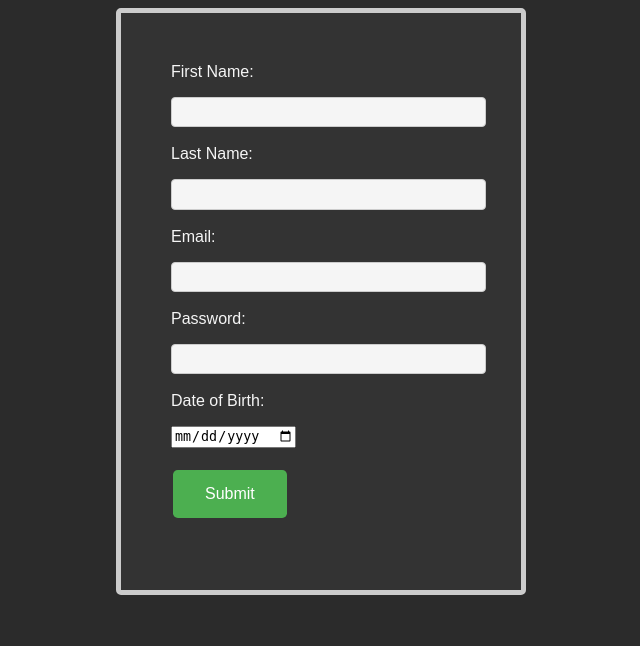
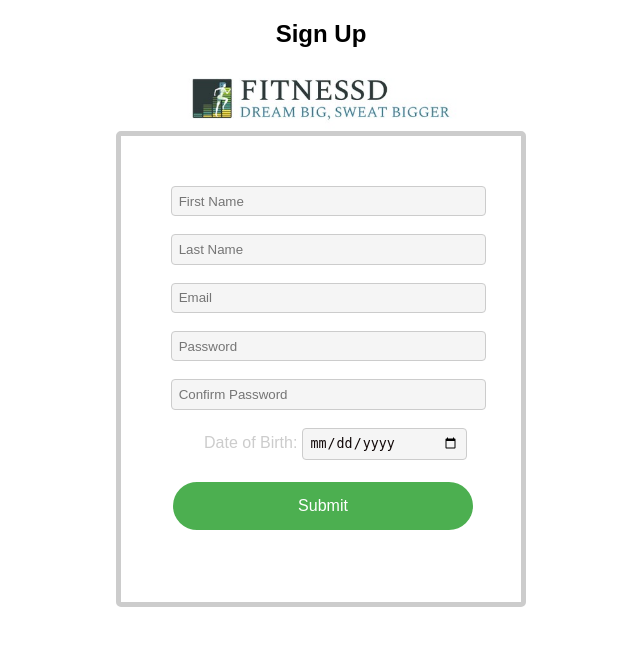
Before and after one commit to OC-Capstone/205XPSpike, a PHP site: page /php/register.html in a window 1280 px wide. Shown: the top 646 px of the page, without its empty margins (319-959 px from the left). Run offline with PHP 8.4, Linux system fonts and the light colour scheme.

Commit message:
added logos in forms

```diff
--- a/css/style.css
+++ b/css/style.css
@@ -1,5 +1,6 @@
+
 body {
-    background-color: #2b2b2b;
+    background-color: #FFFFFF;
     color: #f5f5f5;
     font-family: Arial, sans-serif;
 }
@@ -10,13 +11,15 @@ form {
     padding: 50px;
     border: 5px solid #CCC;
     border-radius: 5px;
-    background-color: #333;
+    background-color: #FFFFFF;
 }
 
 label {
-    display: block;
-    margin: 0 0 1em 0;
+    width: 100%;
+    color: #CCC;
+    padding-left: 11%;
 }
+
 
 input[type="text"], input[type="password"] {
     width: 100%;
@@ -27,16 +30,47 @@ input[type="text"], input[type="password"] {
     color: #333;
 }
 
+input[type="date"]{
+    width: 50%;
+    padding: .5em;
+    border: 1px solid #CCC;
+    border-radius: .3em;
+    background-color: #f5f5f5;
+    color: #110808;
+}
+
+input[type="number"]{
+    width: 100%;
+    padding: .5em;
+    border: 1px solid #CCC;
+    border-radius: .3em;
+    background-color: #f5f5f5;
+    color: #110808;
+}
+
 input[type="submit"] {
     background-color: #4CAF50;
     border: none;
     color: white;
     padding: 15px 32px;
     text-align: center;
+    width: 100%;
     text-decoration: none;
     display: inline-block;
     font-size: 16px;
     margin: 4px 2px;
     cursor: pointer;
-    border-radius: .3em;
+    border-radius: 2em;
 }
+.logo {
+    display: block;
+    margin-left: auto;
+    margin-right: auto;
+    width: 25%;
+
+  }
+
+  h1 {
+    text-align: center;
+    color: #000000;
+  }
--- a/php/register.html
+++ b/php/register.html
@@ -3,22 +3,23 @@
 	<head>
 		<link rel="stylesheet" href="../css/style.css">
 	</head>
+	<nav>
+		<h1>Sign Up</h1>
+		<img src="../logos/banner1.jpg" alt="logo" class="logo">
+	</nav>
 <body>
 	<form action="processregister.php" method="POST">
-		<label for="first_name">First Name:</label>
-		<input type="text" id="first_name" name="first_name" required><br><br>
 
-		<label for="last_name">Last Name:</label>
-		<input type="text" id="last_name" name="last_name" required><br><br>
+		<input type="text" id="first_name" name="first_name" placeholder="First Name" required><br><br>
 
-		<label for="email">Email:</label>
-		<input type="text" id="email" name="email" required><br><br>
+		<input type="text" id="last_name" name="last_name" placeholder="Last Name" required><br><br>
 
-		<label for="password">Password:</label>
-		<input type="password" id="password" name="password" required><br><br>
+		<input type="text" id="email" name="email" placeholder="Email"><br><br>
 
-		<label for="dob">Date of Birth:</label>
-		<input type="date" id="dob" name="dob" required><br><br>
+		<input type="password" id="password" name="password" placeholder="Password" required><br><br>
+
+		<input type="password" id="password" name="password" placeholder="Confirm Password" required><br><br>
+		<label for="dob">Date of Birth:</label> <input type="date" id="dob" name="dob" required><br><br>
 
 		<input type="submit" id="submit" name="submit" value="Submit"><br><br>
 
```
Also changed, not shown: php/login.html (+9 -7 lines), php/stats.html (+9 -10 lines), logos/banner1.jpg (added), logos/banner2.webp (added), logos/bannertextonly.webp (added), logos/round1.webp (added), logos/square1.webp (added), logos/square1tight.jpg (added), logos/square1tightnotext.png (added), logos/squareoffset1.webp (added).
